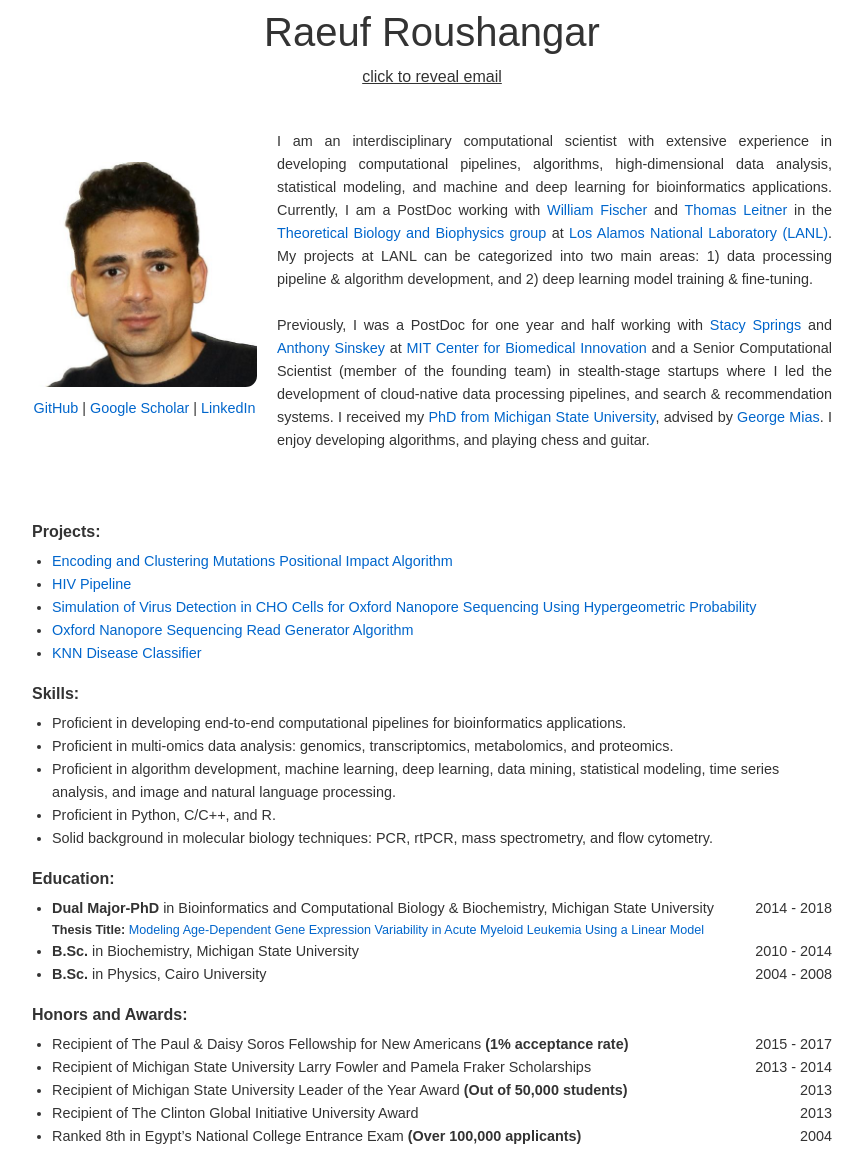
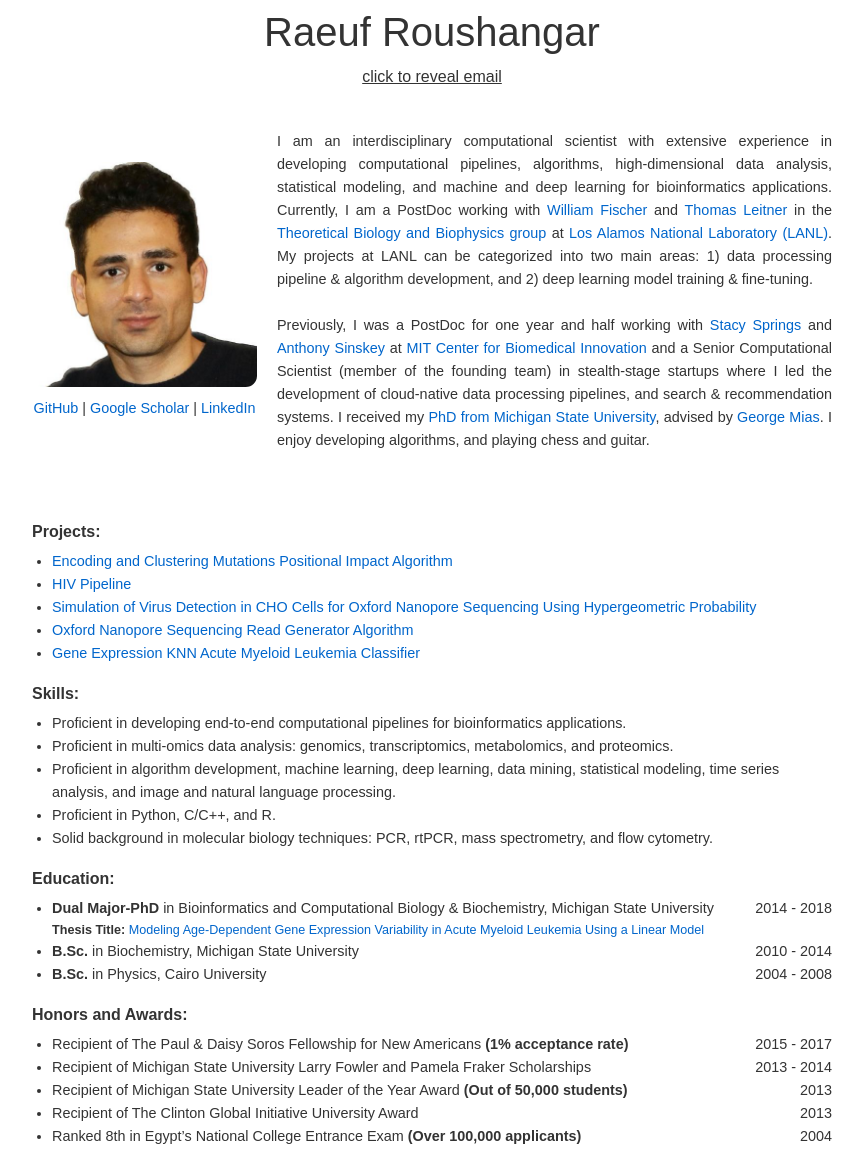
Before and after one commit to raeufroushangar/raeufroushangar.com, a Jekyll site: the page built from index.html, in a window 1280 px wide. Shown: the whole page, without its empty margins (208-1071 px from the left). Built offline with Jekyll 4.4.1, drawn with Linux system fonts in a browser that asks for light colours.

Commit message:
Add KNN Disease Classifier project and update email reveal functionality

```diff
--- a/index.html
+++ b/index.html
@@ -39,7 +39,7 @@ title: Home
   <li><a href="https://github.com/raeufroushangar/HIV_pipeline">HIV Pipeline</a></li>
   <li><a href="https://github.com/raeufroushangar/ONS_virus_detection_simulation">Simulation of Virus Detection in CHO Cells for Oxford Nanopore Sequencing Using Hypergeometric Probability</a></li>
   <li><a href="https://github.com/raeufroushangar/ONSRGA">Oxford Nanopore Sequencing Read Generator Algorithm</a></li>
-  <li><a href="https://github.com/raeufroushangar/disease_classifier">KNN Disease Classifier</a></li>
+  <li><a href="https://github.com/raeufroushangar/disease_classifier">Gene Expression KNN Acute Myeloid Leukemia Classifier</a></li>
 </ul>
 
 
```
